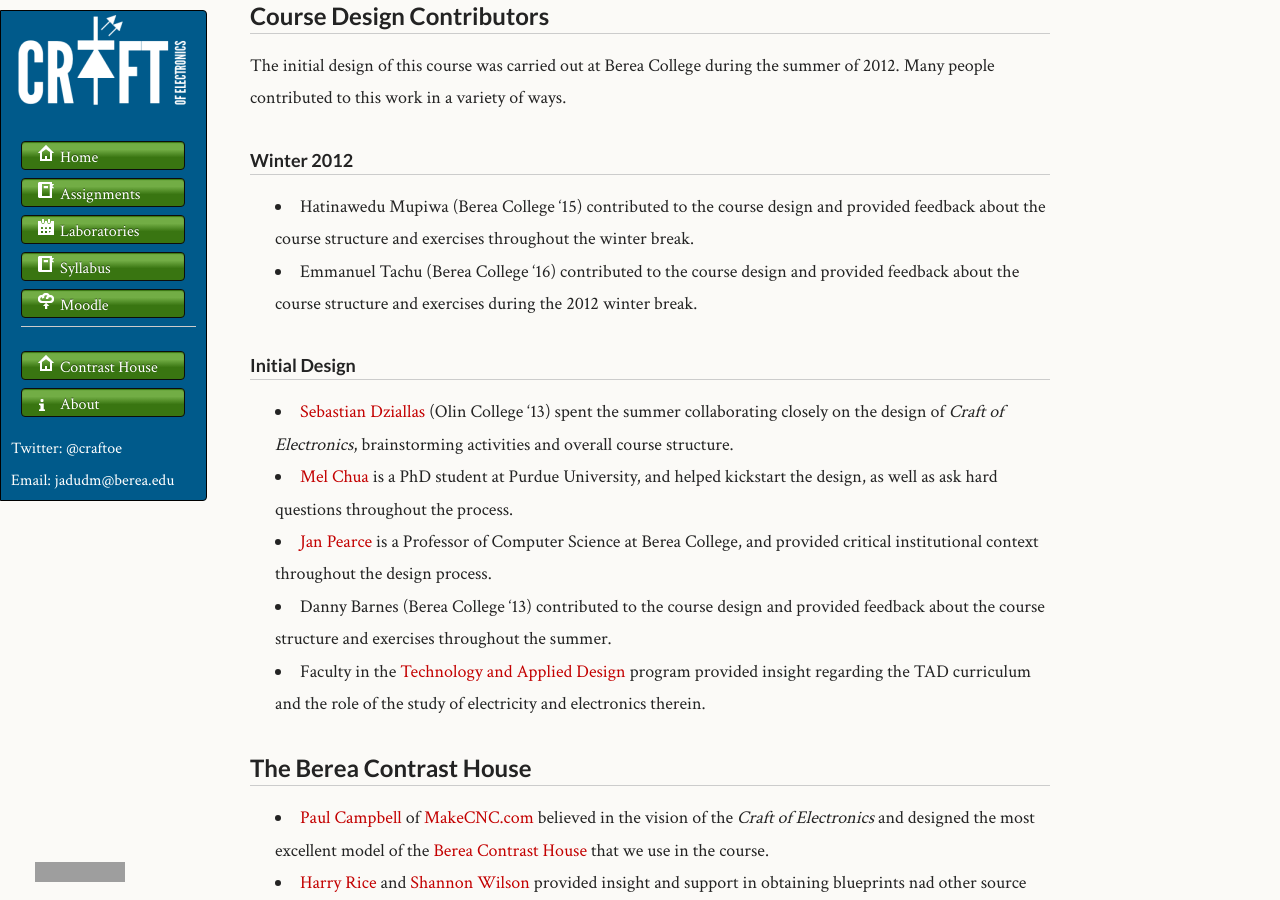
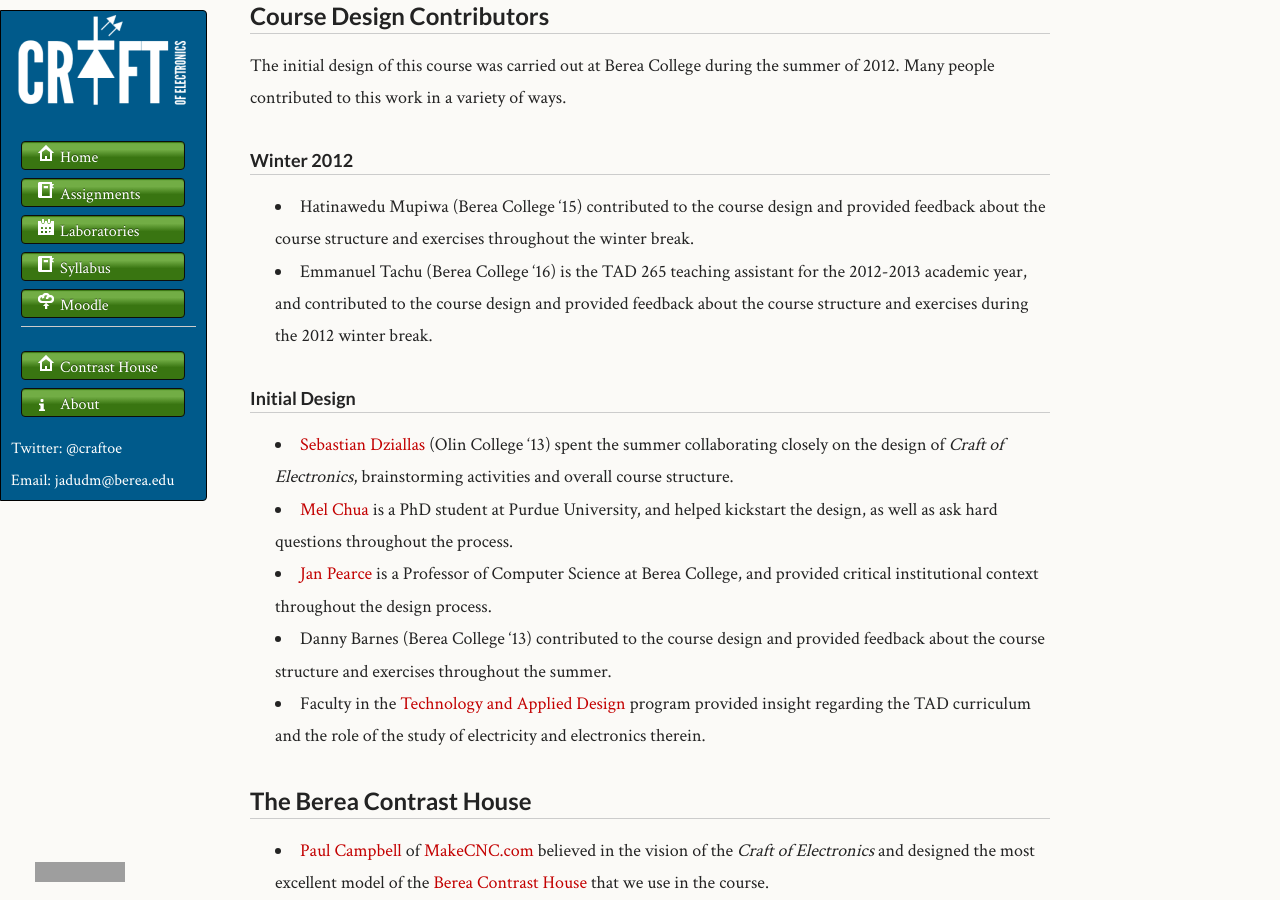
Before and after one commit to craftofelectronics/craftofelectronics.github.com, a Jekyll site: the page built from contributors.md, in a window 1280 px wide and 900 px high, scrolled down 877 px. Built offline with Jekyll 4.4.1, drawn with Linux system fonts in a browser that asks for light colours; grey boxes are pictures that could not be loaded.

Commit message:
Updating Tachu's role.

```diff
--- a/contributors.md
+++ b/contributors.md
@@ -34,7 +34,7 @@ The initial design of this course was carried out at Berea College during the su
 
 ### Winter 2012
 * Hatinawedu Mupiwa (Berea College '15) contributed to the course design and provided feedback about the course structure and exercises throughout the winter break.
-* Emmanuel Tachu (Berea College '16) contributed to the course design and provided feedback about the course structure and exercises during the 2012 winter break.
+* Emmanuel Tachu (Berea College '16) is the TAD 265 teaching assistant for the 2012-2013 academic year, and contributed to the course design and provided feedback about the course structure and exercises during the 2012 winter break.
 
 ### Initial Design
 * [Sebastian Dziallas](http://blog.sdziallas.com/) (Olin College '13) spent the summer collaborating closely on the design of *Craft of Electronics*, brainstorming activities and overall course structure.
```
